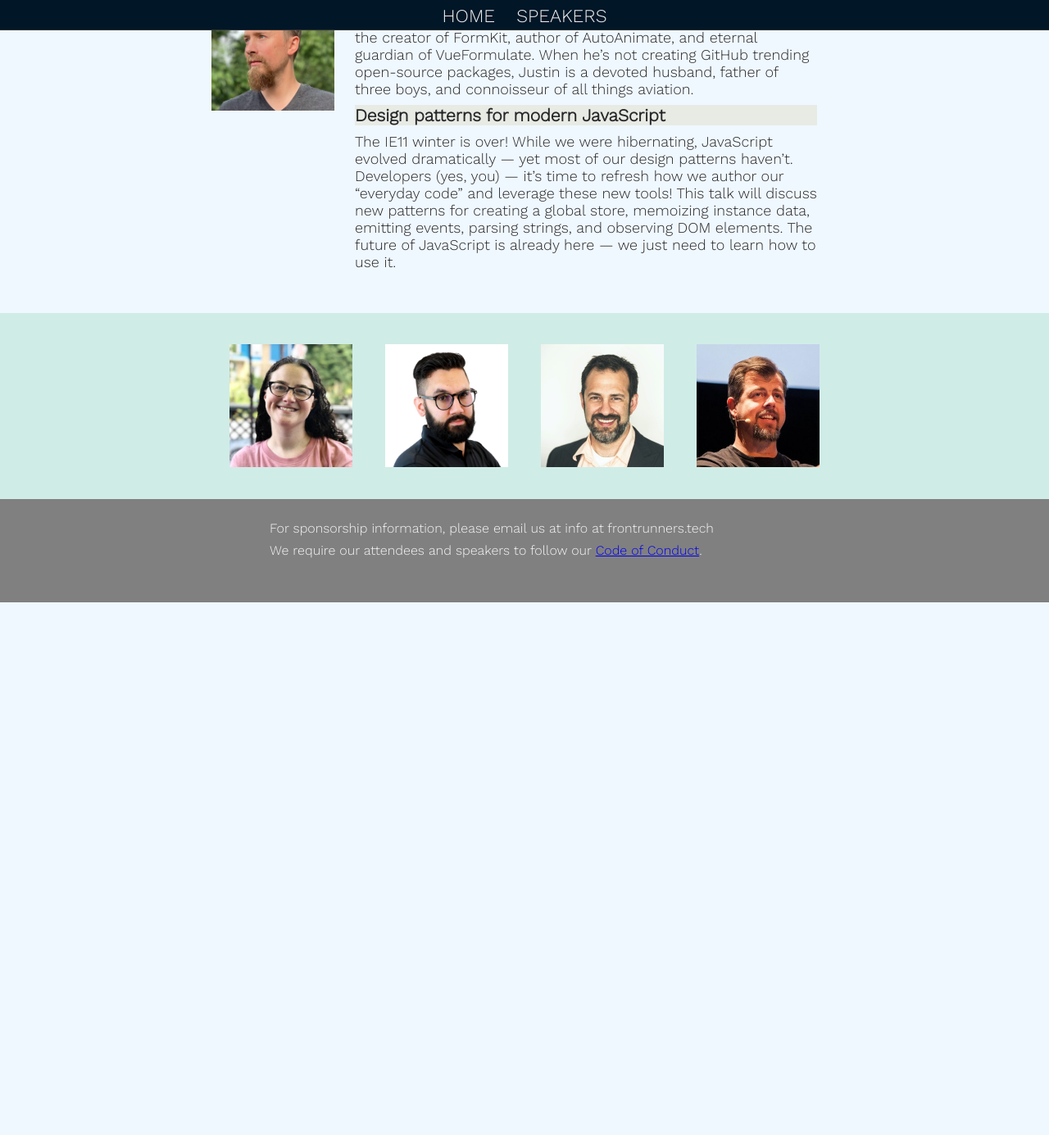
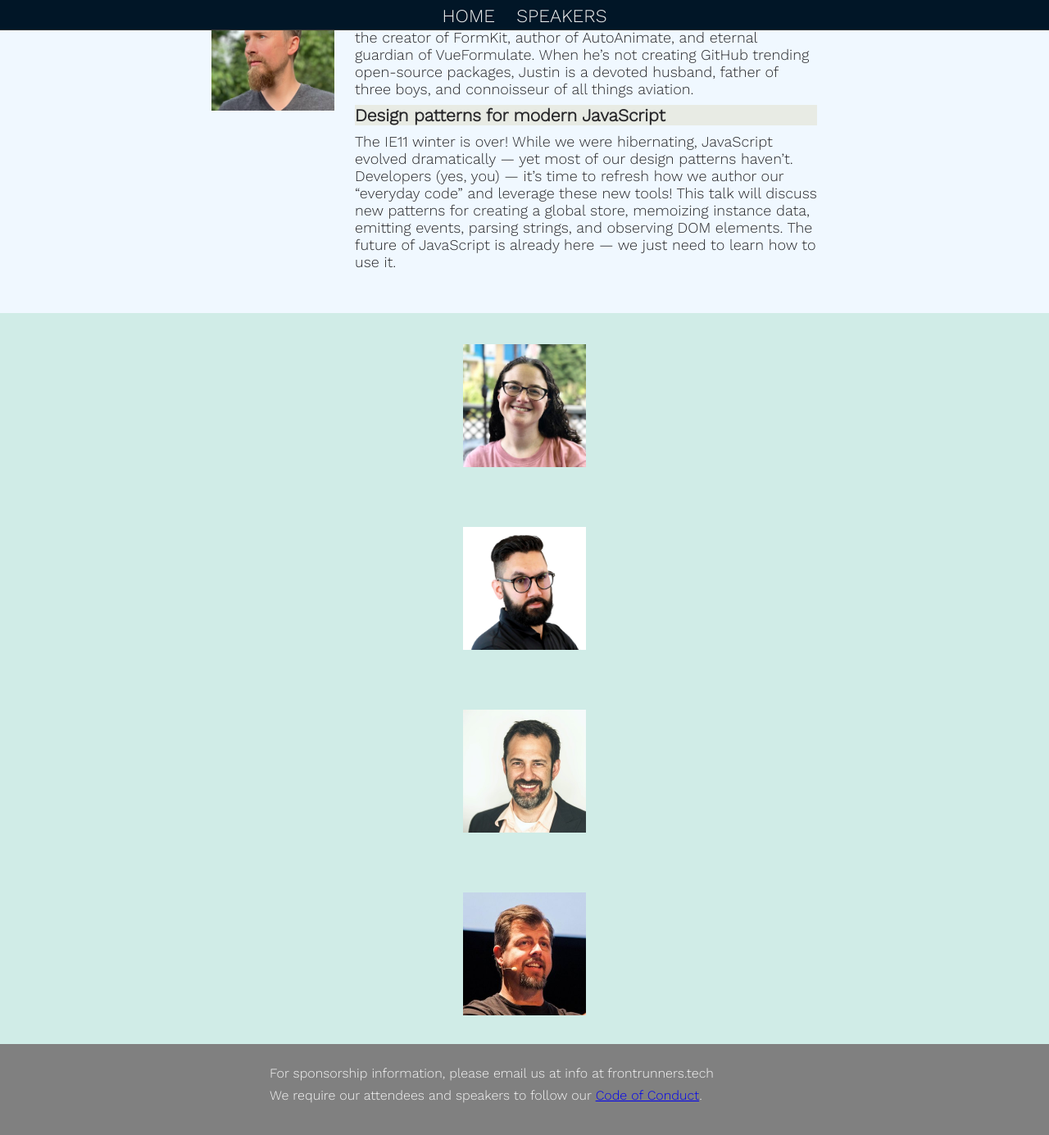
Before and after one commit to gothamgo/frontrunnersconf.github.io, a Jekyll site: the page built from test/testpage.html, in a window 1280 px wide and 1400 px high, scrolled down 2897 px. Shown: the top 1385 px of the window at 82% size. Built offline with Jekyll 4.4.1, drawn with Linux system fonts in a browser that asks for light colours; before the commit the page ends 3632 px from its top, so only the background shows below that.

Commit message:
Update headshots.html

```diff
--- a/_includes/headshots.html
+++ b/_includes/headshots.html
@@ -1,13 +1,13 @@
 <style>
   div.headshots-wrapper {
-    display: flex;
-    align-items: center;
-    justify-content: center;
     background-color: #D0ECE7;
   }
   div.headshot-row {
-    display: flex;
-    max-width: 900px;
+    height: 100%;
+    width: 90%;
+    font-size: 0;
+    margin: 0 auto;
+    text-align: center;
   }
   div.headshot-cell {
     padding: 35px 20px;
```
